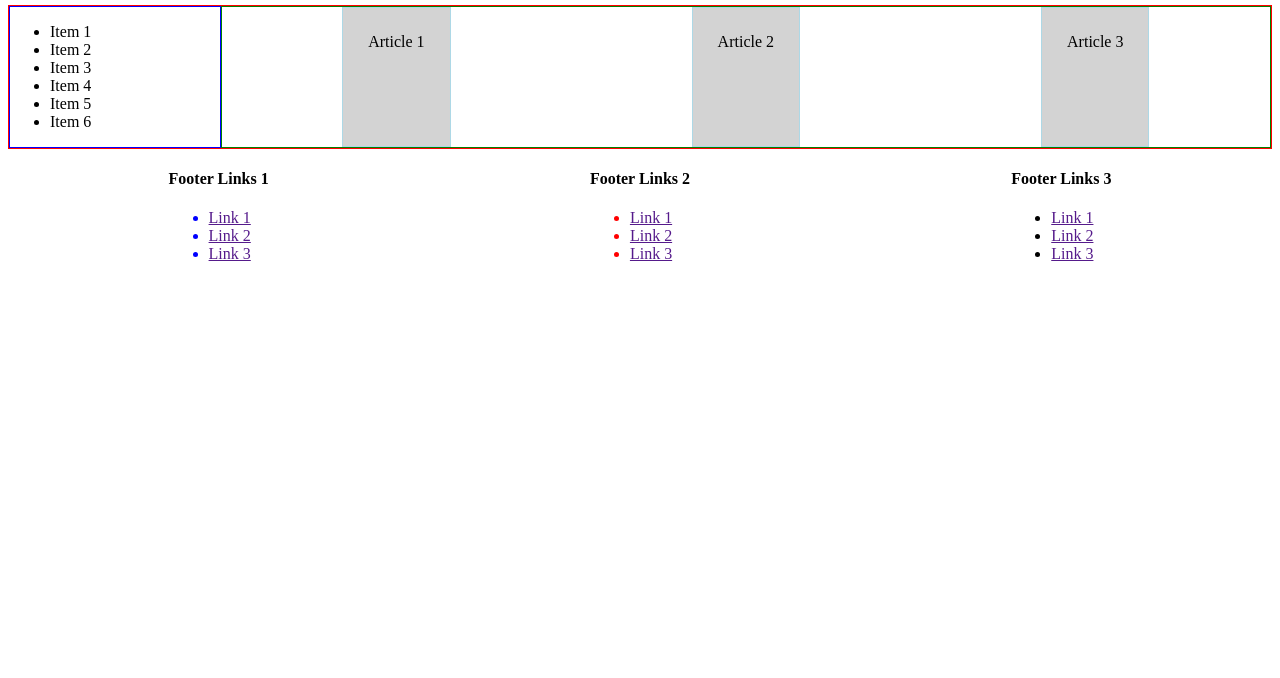
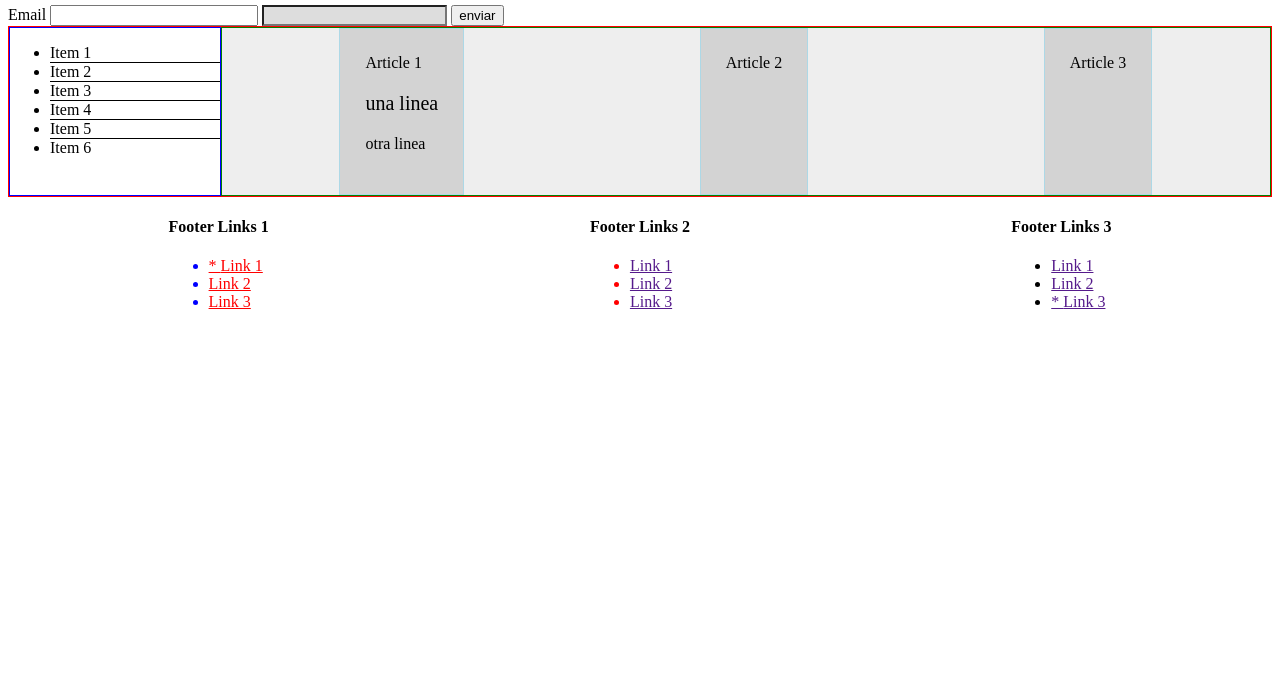
Before and after one commit to jcamelis/desarrollo-web, a website: page public/index.html in a window 1280 px wide. Shown: the part 122-800 px from the top of the page. Drawn offline with Linux system fonts and the light colour scheme.

Commit message:
selectors 2

```diff
--- a/public/index.css
+++ b/public/index.css
@@ -1,4 +1,8 @@
 /* Type Selector */
+h1, h2 {
+    color: #888;
+}
+
 main {
     display: flex;
     border: solid 1px red;
@@ -22,6 +26,18 @@ main section article {
     padding: 25px;
 }
 
+main section article > p {
+    font-size: 20px;
+}
+
+main section article > p:hover {
+    color: orangered;
+}
+
+main aside ul li + li {
+    border-top: solid 1px #000;
+}
+
 footer {
     display: flex;
     justify-content: space-around;
@@ -33,6 +49,10 @@ footer {
     color: blue;
 }
 
+.left-links a {
+    color: red;
+}
+
 .middle-links {
     color: red;
 }
@@ -41,7 +61,23 @@ footer {
     color: green;
 }
 
+.recomended::before {
+    content: '* ';
+}
+
 /* ID Selector */
+
+#principal {
+    background-color: #eee;
+}
 
 
 /* Attributes Selector */
+
+[type="text"] {
+    width: 200px;
+}
+
+[type="password"] {
+    background: #ddd;
+}
--- a/public/index.html
+++ b/public/index.html
@@ -10,6 +10,12 @@
         <header>
             <h1>Titulo principal</h1>
             <h2>Subtitulo</h2>
+            <form action="/" method="GET">
+                <label for="email">Email</label>
+                <input id="email" type="text" name="email"/>
+                <input id="password" type="password" name="password"/>
+                <button type="submit" >enviar</button>
+            </form>
         </header>
         <main>
             <aside>
@@ -22,9 +28,13 @@
                     <li>Item 6</li>
                 </ul>
             </aside>
-            <section>
+            <section id="principal">
                 <article>
                     Article 1
+                    <p>una linea</p>
+                    <div>
+                        <p>otra linea</p>
+                    </div>
                 </article>
                 <article>
                     Article 2
@@ -38,7 +48,7 @@
             <nav>
                 <h4>Footer Links 1</h4>
                 <ul>
-                    <li class="left-links"><a href="">Link 1</a></li>
+                    <li class="left-links"><a class="recomended" href="">Link 1</a></li>
                     <li class="left-links"><a href="">Link 2</a></li>
                     <li class="left-links"><a href="">Link 3</a></li>
                 </ul>
@@ -56,7 +66,7 @@
                 <ul>
                     <li><a href="">Link 1</a></li>
                     <li><a href="">Link 2</a></li>
-                    <li><a href="">Link 3</a></li>
+                    <li><a  class="recomended"  href="">Link 3</a></li>
                 </ul>
             </nav>
         </footer>
```
